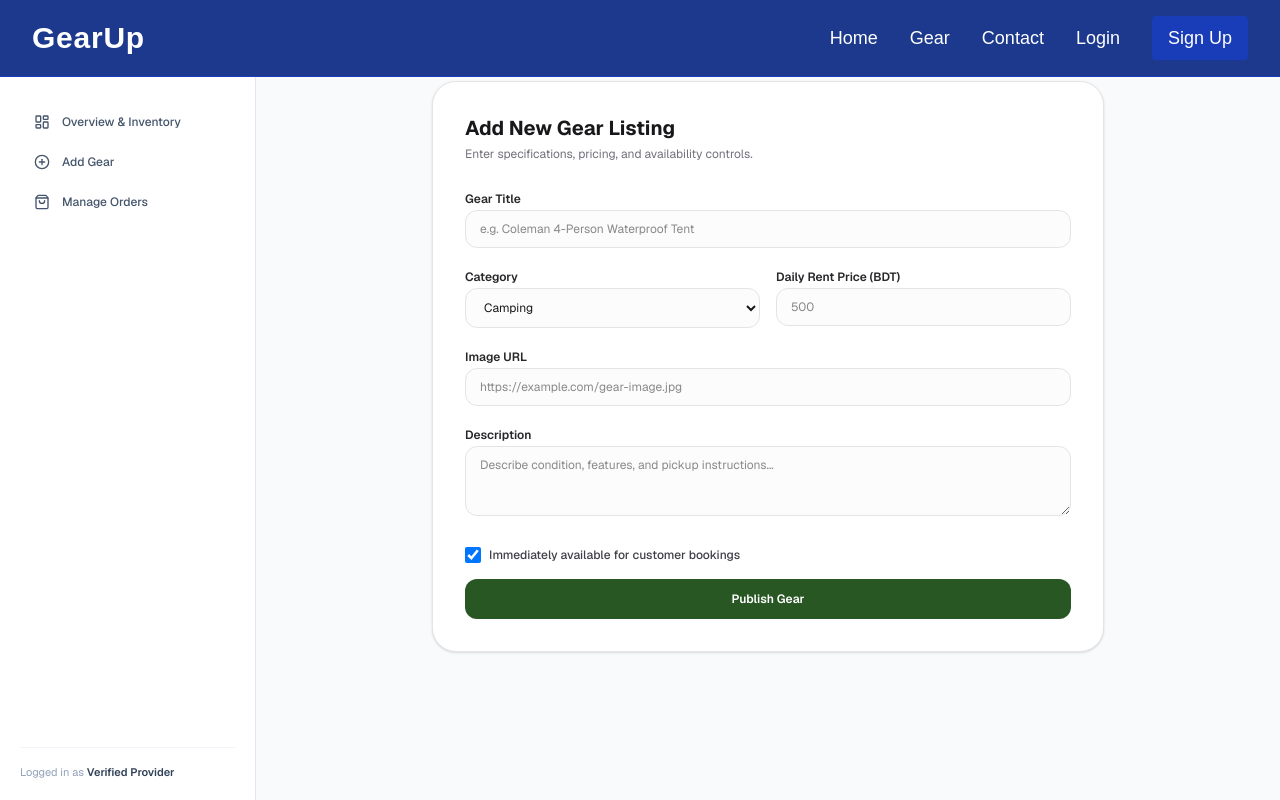
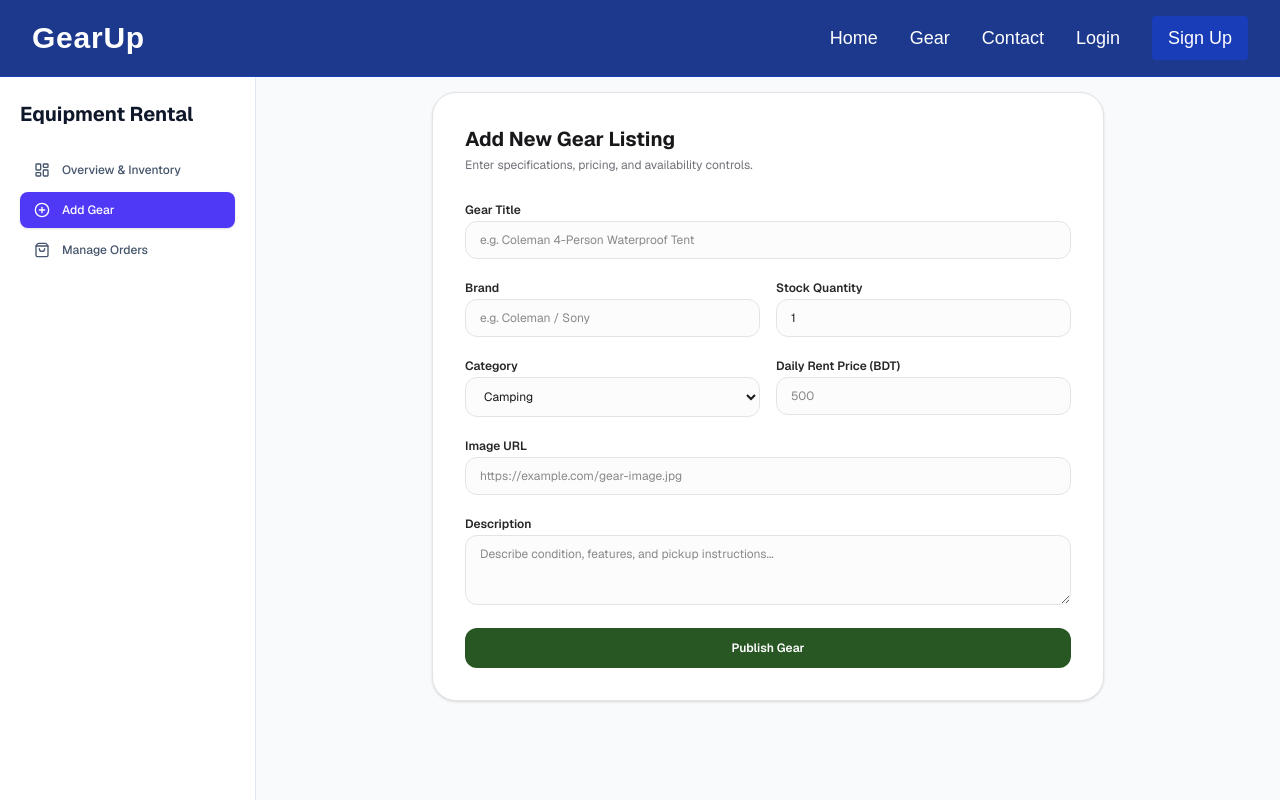
Before and after one commit to shimonmondol/GearUp-Frontend, a Next.js app: page /dashboard/provider/addgear in a window 1280 px wide. Both pictures are taken after a click on the button "Simulate Provider Login". Shown: the top 800 px of the page. Built offline with nearby package versions, Linux system fonts and the light colour scheme; no server answers.

Commit message:
add-gear

```diff
--- a/app/(main)/dashboard/provider/addgear/page.tsx
+++ b/app/(main)/dashboard/provider/addgear/page.tsx
@@ -1,20 +1,25 @@
-'use client';
+"use client";
 
-import React, { useState } from 'react';
-import { useRouter } from 'next/navigation';
-import { ArrowLeft, Loader2 } from 'lucide-react';
-import { toast } from 'react-toastify';
-import api from '@/lib/axios';
+import React, { useState } from "react";
+import { useRouter } from "next/navigation";
+import Cookies from "js-cookie";
+import { Loader2 } from "lucide-react";
+import { toast } from "react-toastify";
+import api from "@/lib/axios";
 
 export default function NewGearPage() {
   const router = useRouter();
   const [loading, setLoading] = useState(false);
+
+  // ✅ স্টেটের ভেতরে brand ও stockQuantity ডিফাইন করা হয়েছে
   const [form, setForm] = useState({
-    title: '',
-    description: '',
-    pricePerDay: '',
-    category: 'Camping',
-    imageUrl: '',
+    title: "",
+    description: "",
+    pricePerDay: "",
+    category: "Camping",
+    brand: "",
+    stockQuantity: "1",
+    imageUrl: "",
     isAvailable: true,
   });
 
@@ -23,42 +28,53 @@ export default function NewGearPage() {
     setLoading(true);
 
     try {
-      await api.post('/api/provider/gear', {
-        title: form.title,
-        description: form.description,
-        pricePerDay: Number(form.pricePerDay),
-        category: form.category,
-        images: form.imageUrl ? [form.imageUrl] : [],
-        isAvailable: form.isAvailable,
-      });
+      const token = Cookies.get("accessToken");
+      const config = token
+        ? { headers: { Authorization: `Bearer ${token}` } }
+        : {};
 
-      toast.success('Listing created successfully');
-      router.push('/dashboard/provider');
+      await api.post(
+        "/api/provider/gear",
+        {
+          title: form.title.trim(),
+          description: form.description.trim(),
+          pricePerDay: Number(form.pricePerDay),
+          category: form.category,
+          brand: form.brand.trim() || "General",
+          stockQuantity: Number(form.stockQuantity) || 1,
+          images: form.imageUrl.trim()
+            ? [form.imageUrl.trim()]
+            : ["https://placehold.co/600x400?text=No+Image"],
+          isAvailable: form.isAvailable,
+        },
+        config
+      );
+
+      toast.success("Listing created successfully");
+      router.push("/dashboard/provider");
       router.refresh();
     } catch (err: any) {
-      toast.error(err.response?.data?.message || 'Failed to list new gear');
+      console.error("Gear create error:", err.response?.data);
+      toast.error(err.response?.data?.message || "Failed to list new gear");
     } finally {
       setLoading(false);
     }
   };
 
   return (
-    <div className="max-w-2xl mx-auto space-y-6">
-      <button
-        type="button"
-        onClick={() => router.back()}
-        className="inline-flex items-center gap-1.5 text-xs font-semibold text-zinc-600 hover:text-zinc-900"
-      >
-        <ArrowLeft className="w-4 h-4" /> Back to Provider Dashboard
-      </button>
-
+    <div className="max-w-2xl mx-auto space-y-6 sm:-mt-5">
       <div className="bg-white border border-zinc-200 rounded-3xl p-6 sm:p-8 shadow-sm">
-        <h1 className="text-xl font-bold text-zinc-900 mb-1">Add New Gear Listing</h1>
-        <p className="text-xs text-zinc-500 mb-6">Enter specifications, pricing, and availability controls.</p>
-
+        <h1 className="text-xl font-bold text-zinc-900 mb-1">
+          Add New Gear Listing
+        </h1>
+        <p className="text-xs text-zinc-500 mb-6">
+          Enter specifications, pricing, and availability controls.
+        </p>
         <form onSubmit={handleSubmit} className="space-y-4">
           <div className="space-y-1.5">
-            <label className="text-xs font-semibold text-zinc-800">Gear Title</label>
+            <label className="text-xs font-semibold text-zinc-800">
+              Gear Title
+            </label>
             <input
               type="text"
               required
@@ -71,7 +87,40 @@ export default function NewGearPage() {
 
           <div className="grid grid-cols-1 sm:grid-cols-2 gap-4">
             <div className="space-y-1.5">
-              <label className="text-xs font-semibold text-zinc-800">Category</label>
+              <label className="text-xs font-semibold text-zinc-800">
+                Brand
+              </label>
+              <input
+                type="text"
+                required
+                value={form.brand}
+                onChange={(e) => setForm({ ...form, brand: e.target.value })}
+                placeholder="e.g. Coleman / Sony"
+                className="w-full bg-zinc-50/50 border border-zinc-200 rounded-xl px-3.5 py-2.5 text-xs text-zinc-900 focus:bg-white focus:outline-none focus:ring-1 focus:ring-[#285724]"
+              />
+            </div>
+            <div className="space-y-1.5">
+              <label className="text-xs font-semibold text-zinc-800">
+                Stock Quantity
+              </label>
+              <input
+                type="number"
+                required
+                min="1"
+                value={form.stockQuantity}
+                onChange={(e) =>
+                  setForm({ ...form, stockQuantity: e.target.value })
+                }
+                className="w-full bg-zinc-50/50 border border-zinc-200 rounded-xl px-3.5 py-2.5 text-xs text-zinc-900 focus:bg-white focus:outline-none focus:ring-1 focus:ring-[#285724]"
+              />
+            </div>
+          </div>
+
+          <div className="grid grid-cols-1 sm:grid-cols-2 gap-4">
+            <div className="space-y-1.5">
+              <label className="text-xs font-semibold text-zinc-800">
+                Category
+              </label>
               <select
                 value={form.category}
                 onChange={(e) => setForm({ ...form, category: e.target.value })}
@@ -83,15 +132,18 @@ export default function NewGearPage() {
                 <option value="Cycling">Cycling</option>
               </select>
             </div>
-
             <div className="space-y-1.5">
-              <label className="text-xs font-semibold text-zinc-800">Daily Rent Price (BDT)</label>
+              <label className="text-xs font-semibold text-zinc-800">
+                Daily Rent Price (BDT)
+              </label>
               <input
                 type="number"
                 required
                 min="1"
                 value={form.pricePerDay}
-                onChange={(e) => setForm({ ...form, pricePerDay: e.target.value })}
+                onChange={(e) =>
+                  setForm({ ...form, pricePerDay: e.target.value })
+                }
                 placeholder="500"
                 className="w-full bg-zinc-50/50 border border-zinc-200 rounded-xl px-3.5 py-2.5 text-xs text-zinc-900 focus:bg-white focus:outline-none focus:ring-1 focus:ring-[#285724]"
               />
@@ -99,7 +151,9 @@ export default function NewGearPage() {
           </div>
 
           <div className="space-y-1.5">
-            <label className="text-xs font-semibold text-zinc-800">Image URL</label>
+            <label className="text-xs font-semibold text-zinc-800">
+              Image URL
+            </label>
             <input
               type="url"
               value={form.imageUrl}
@@ -110,36 +164,31 @@ export default function NewGearPage() {
           </div>
 
           <div className="space-y-1.5">
-            <label className="text-xs font-semibold text-zinc-800">Description</label>
+            <label className="text-xs font-semibold text-zinc-800">
+              Description
+            </label>
             <textarea
               rows={3}
               required
               value={form.description}
-              onChange={(e) => setForm({ ...form, description: e.target.value })}
+              onChange={(e) =>
+                setForm({ ...form, description: e.target.value })
+              }
               placeholder="Describe condition, features, and pickup instructions..."
               className="w-full bg-zinc-50/50 border border-zinc-200 rounded-xl px-3.5 py-2.5 text-xs text-zinc-900 focus:bg-white focus:outline-none focus:ring-1 focus:ring-[#285724]"
             />
           </div>
 
-          <div className="flex items-center gap-2 pt-2">
-            <input
-              type="checkbox"
-              id="isAvailable"
-              checked={form.isAvailable}
-              onChange={(e) => setForm({ ...form, isAvailable: e.target.checked })}
-              className="h-4 w-4 rounded border-zinc-300 text-[#285724] focus:ring-[#285724]"
-            />
-            <label htmlFor="isAvailable" className="text-xs font-medium text-zinc-700">
-              Immediately available for customer bookings
-            </label>
-          </div>
-
           <button
             type="submit"
             disabled={loading}
-            className="w-full mt-4 flex items-center justify-center gap-2 bg-[#285724] hover:bg-[#1f441c] text-white py-3 rounded-xl text-xs font-semibold disabled:bg-zinc-300"
+            className="w-full mt-4 flex items-center justify-center gap-2 bg-[#285724] hover:bg-[#1f441c] text-white py-3 rounded-xl text-xs font-semibold disabled:bg-zinc-300 cursor-pointer transition"
           >
-            {loading ? <Loader2 className="w-4 h-4 animate-spin" /> : 'Publish Gear'}
+            {loading ? (
+              <Loader2 className="w-4 h-4 animate-spin" />
+            ) : (
+              "Publish Gear"
+            )}
           </button>
         </form>
       </div>
--- a/app/(main)/dashboard/provider/layout.tsx
+++ b/app/(main)/dashboard/provider/layout.tsx
@@ -47,19 +47,16 @@ export default function ProviderLayout({ children }: { children: React.ReactNode
 
   const navItems = [
     { label: 'Overview & Inventory', href: '/dashboard/provider', icon: LayoutDashboard },
-    { label: 'Add Gear', href: '/dashboard/provider/gear/new', icon: PlusCircle },
+    { label: 'Add Gear', href: '/dashboard/provider/addgear', icon: PlusCircle },
     { label: 'Manage Orders', href: '/dashboard/provider/orders', icon: ShoppingBag },
   ];
 
   return (
-    <div className="min-h-screen bg-slate-50 text-slate-800 flex flex-col md:flex-row font-sans">
+    <div className="min-h-screen bg-slate-50 text-slate-800 flex flex-col md:flex-row font-sans mt-18">
       {/* Sidebar */}
       <aside className="w-full md:w-64 bg-white border-b md:border-b-0 md:border-r border-slate-200 p-5 flex flex-col justify-between shrink-0">
         <div className="space-y-6">
           <div>
-            <span className="text-xs font-bold uppercase tracking-wider text-indigo-600 bg-indigo-50 px-2.5 py-1 rounded">
-              Provider Hub
-            </span>
             <h1 className="text-xl font-bold text-slate-900 mt-2">Equipment Rental</h1>
           </div>
 
--- a/app/(main)/dashboard/provider/page.tsx
+++ b/app/(main)/dashboard/provider/page.tsx
@@ -61,7 +61,7 @@ export default function ProviderDashboardPage() {
         },
       };
 
-      // দুটি রিকোয়েস্ট আলাদাভাবে ট্রাই-ক্যাচে সুরক্ষিত করা হয়েছে যাতে একটি 500 দিলেও পুরো ফাংশন ক্র্যাশ না করে
+      // দুটি রিকোয়েস্ট আলাদাভাবে ট্রাই-ক্যাচে সুরক্ষিত
       const [gearResult, ordersResult] = await Promise.allSettled([
         api.get(`/api/provider/gear?_t=${Date.now()}`, config).then((r) => r.data),
         api.get(`/api/provider/orders?_t=${Date.now()}`, config).then((r) => r.data),
@@ -76,27 +76,33 @@ export default function ProviderDashboardPage() {
         gearData = Array.isArray(rawGear) ? rawGear : [];
         setGears(gearData);
       } else {
-        console.warn("Provider Gear Fetch Warning:", gearResult.reason?.response?.data || gearResult.reason);
+        console.warn(
+          "Provider Gear Fetch Warning:",
+          gearResult.reason?.response?.data || gearResult.reason
+        );
       }
 
-      // ২. অর্ডার ডেটা পার্সিং (Orders API 500 দিলেও পেজ বন্ধ হবে না)
+      // ২. অর্ডার ডেটা পার্সিং
       if (ordersResult.status === "fulfilled") {
         const rawOrders = ordersResult.value?.data || ordersResult.value || [];
         ordersData = Array.isArray(rawOrders) ? rawOrders : [];
       } else {
-        console.warn("Provider Orders Fetch Warning (Status 500):", ordersResult.reason?.response?.data || ordersResult.reason);
+        console.warn(
+          "Provider Orders Fetch Warning (Status 500):",
+          ordersResult.reason?.response?.data || ordersResult.reason
+        );
       }
 
-      // মেট্রিক্স ক্যালকুলেশন
-      const activeRentalsCount = ordersData.filter(
-        (o: any) => (o.status || "").toUpperCase() === "PICKED_UP"
-      ).length;
+      // 🎯 Active Rentals: শুধুমাত্র PAID স্ট্যাটাস থাকা অর্ডারগুলো গণনা হবে
+      const activeRentalsCount = ordersData.filter((o: any) => {
+        return (o.status || "").toUpperCase() === "PAID";
+      }).length;
 
-      const pendingOrdersCount = ordersData.filter(
-        (o: any) =>
-          (o.status || "").toUpperCase() === "PLACED" ||
-          (o.status || "").toUpperCase() === "PENDING"
-      ).length;
+      // 🎯 Pending Orders: PLACED অথবা PENDING স্ট্যাটাস
+      const pendingOrdersCount = ordersData.filter((o: any) => {
+        const s = (o.status || "").toUpperCase();
+        return s === "PLACED" || s === "PENDING";
+      }).length;
 
       setStats({
         totalGear: gearData.length,
@@ -167,7 +173,7 @@ export default function ProviderDashboardPage() {
     }
   };
 
-  // Helper ফাংশন: অবজেক্ট বা স্ট্রিং যেকোনো ক্যাটাগরি রেন্ডার করবে
+  // Helper ফাংশন: ক্যাটাগরি অবজেক্ট হলেও ক্র্যাশ হতে দেবে না
   const renderCategoryName = (category: string | GearCategory | undefined) => {
     if (!category) return "General";
     if (typeof category === "object") {
@@ -177,9 +183,9 @@ export default function ProviderDashboardPage() {
   };
 
   return (
-    <div className="space-y-6 mt-20 max-w-7xl mx-auto px-4 sm:px-6">
+    <div className="space-y-6 max-w-7xl mx-auto px-4 sm:px-6">
       {/* Top Header */}
-      <div className="flex flex-col sm:flex-row justify-between sm:items-center gap-4">
+      <div className="flex flex-col sm:flex-row justify-between sm:items-center gap-4 mb-4">
         <div>
           <h1 className="text-2xl font-bold text-zinc-900">
             Provider Dashboard
@@ -214,6 +220,7 @@ export default function ProviderDashboardPage() {
 
       {/* Metrics Bar */}
       <div className="grid grid-cols-1 sm:grid-cols-3 gap-4">
+        {/* Total Gear Listed */}
         <div className="bg-white p-5 border border-zinc-200 rounded-2xl flex items-center gap-4 shadow-sm">
           <div className="p-3 bg-zinc-100 rounded-xl text-[#285724]">
             <Package className="w-6 h-6" />
@@ -228,6 +235,7 @@ export default function ProviderDashboardPage() {
           </div>
         </div>
 
+        {/* Pending Orders */}
         <Link
           href="/dashboard/provider/orders"
           className="bg-white p-5 border border-zinc-200 rounded-2xl flex items-center gap-4 shadow-sm hover:border-amber-300 transition group"
@@ -248,17 +256,24 @@ export default function ProviderDashboardPage() {
           </div>
         </Link>
 
-        <div className="bg-white p-5 border border-zinc-200 rounded-2xl flex items-center gap-4 shadow-sm">
+        {/* 👈 Active Rentals (ক্লিক করলে ?status=PAID ফিল্টার করা অর্ডারে নিয়ে যাবে) */}
+        <Link
+          href="/dashboard/provider/orders?status=PAID"
+          className="bg-white p-5 border border-zinc-200 rounded-2xl flex items-center gap-4 shadow-sm hover:border-emerald-300 transition group"
+        >
           <div className="p-3 bg-emerald-50 rounded-xl text-emerald-600">
             <CheckCircle className="w-6 h-6" />
           </div>
-          <div>
-            <p className="text-xs text-zinc-500 font-medium">Active Rentals</p>
+          <div className="flex-1">
+            <div className="flex items-center justify-between">
+              <p className="text-xs text-zinc-500 font-medium">Active Rentals</p>
+              <ExternalLink className="w-3.5 h-3.5 text-zinc-400 group-hover:text-emerald-600 transition" />
+            </div>
             <h3 className="text-2xl font-bold text-zinc-900">
               {stats.activeRentals}
             </h3>
           </div>
-        </div>
+        </Link>
       </div>
 
       {/* Inventory Quick Preview & Actions */}
@@ -306,7 +321,7 @@ export default function ProviderDashboardPage() {
                   <tr key={gear.id} className="hover:bg-zinc-50/60 transition">
                     <td className="py-3 px-2">
                       <div className="flex items-center gap-3">
-                        <div className="relative w-10 h-10 rounded-lg overflow-hidden bg-zinc-100 flex-shrink-0 border border-zinc-200">
+                        <div className="relative w-10 h-10 rounded-lg overflow-hidden bg-zinc-100 shrink-0 border border-zinc-200">
                           {gear.images?.[0] ? (
                             <Image
                               src={gear.images[0]}
@@ -319,7 +334,7 @@ export default function ProviderDashboardPage() {
                             <Package className="w-5 h-5 text-zinc-400 absolute inset-0 m-auto" />
                           )}
                         </div>
-                        <span className="font-semibold text-zinc-900 line-clamp-1 max-w-[200px] sm:max-w-xs">
+                        <span className="font-semibold text-zinc-900 line-clamp-1 max-w-50 sm:max-w-xs">
                           {gear.title}
                         </span>
                       </div>
```
